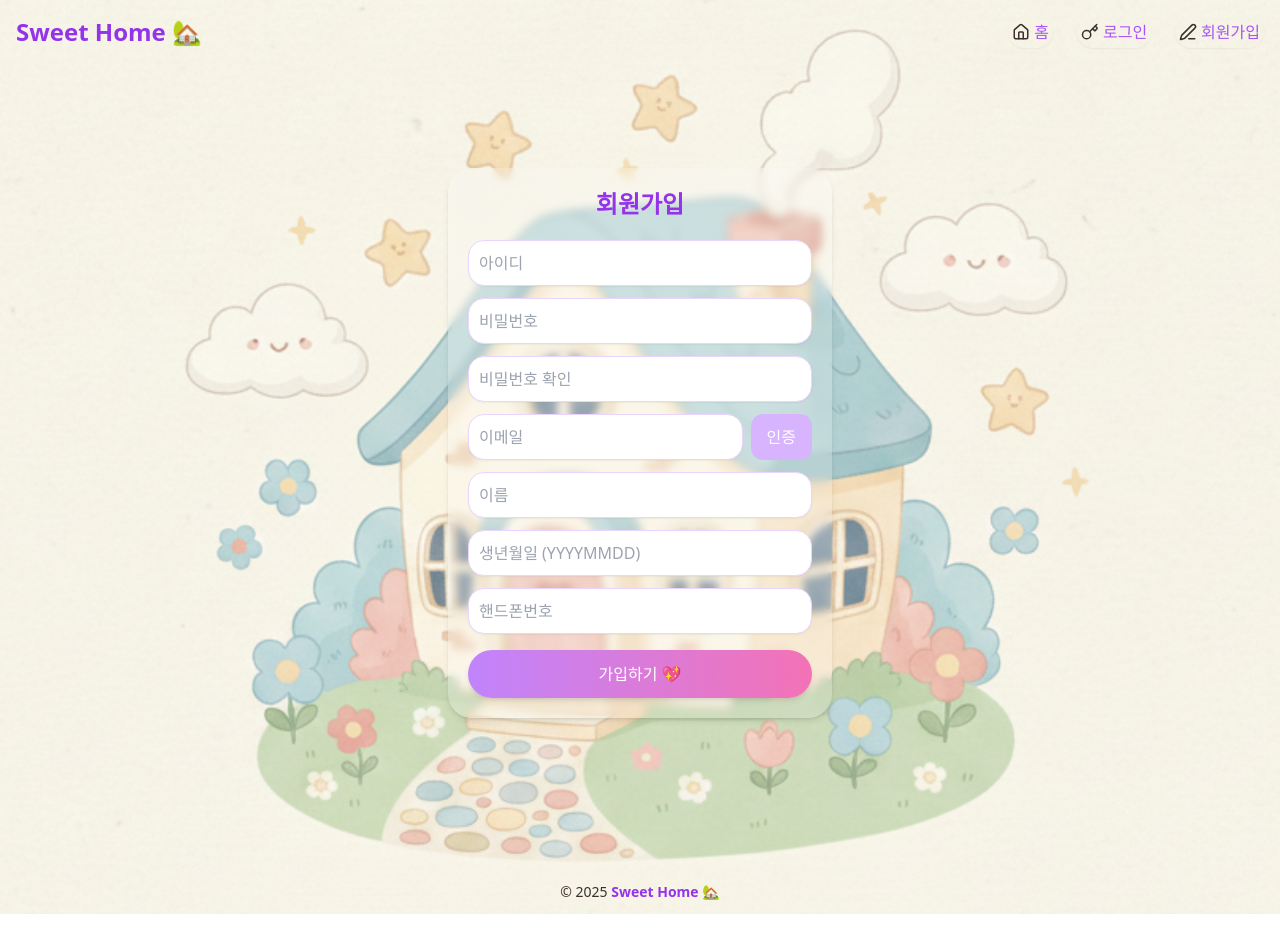
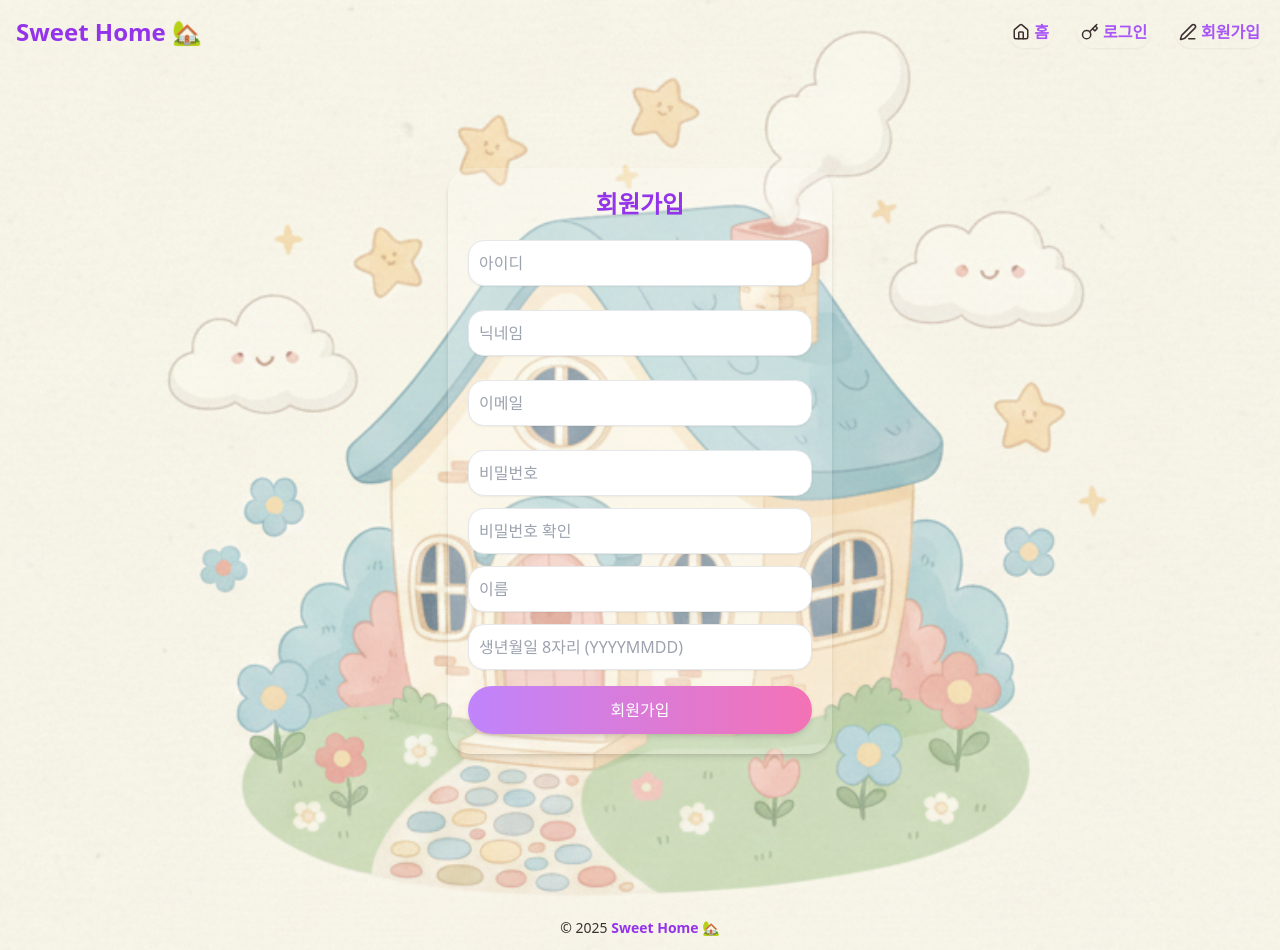
Before and after one commit to wkdwbs8347/reactSW, a React (Vite) app: page /join in a window 1280 px wide. Before the commit the page ends 914 px from the top, so only its background shows below. Built offline with nearby package versions, Linux system fonts and the light colour scheme.

Commit message:
"요청방식(axios) 변경, 회원가입 기능추가"

```diff
--- a/package.json
+++ b/package.json
@@ -10,6 +10,7 @@
     "preview": "vite preview"
   },
   "dependencies": {
+    "axios": "^1.13.2",
     "lucide-react": "^0.555.0",
     "react": "^19.2.0",
     "react-dom": "^19.2.0",
--- /dev/null
+++ b/src/api/axios.js
@@ -0,0 +1,11 @@
+import axios from "axios";
+
+const api = axios.create({
+  baseURL: "http://localhost:8080/api", // 스프링부트 주소 + 기본 경로
+  withCredentials: true, // 필요하면 쿠키/세션 받기
+  headers: {
+    "Content-Type": "application/json",
+  },
+});
+
+export default api;
--- a/src/components/Header.jsx
+++ b/src/components/Header.jsx
@@ -14,21 +14,21 @@ export default function Header() {
 <nav className="flex gap-6 text-purple-500 font-medium">
   <Link
     to="/"
-    className="flex items-center gap-1 p-1 rounded-full hover:bg-purple-100/30 transition transform hover:scale-105 shadow-sm"
+    className="flex items-center font-bold gap-1 p-1 rounded-full hover:bg-purple-100/30 transition transform hover:scale-105 shadow-sm"
   >
     <Home size={18} /> 홈
   </Link>
 
   <Link
     to="/login"
-    className="flex items-center gap-1 p-1 rounded-full hover:bg-pink-100/30 transition transform hover:scale-105 shadow-sm"
+    className="flex items-center font-bold gap-1 p-1 rounded-full hover:bg-pink-100/30 transition transform hover:scale-105 shadow-sm"
   >
     <Key size={18} /> 로그인
   </Link>
 
   <Link
     to="/join"
-    className="flex items-center gap-1 p-1 rounded-full hover:bg-indigo-100/30 transition transform hover:scale-105 shadow-sm"
+    className="flex items-center font-bold gap-1 p-1 rounded-full hover:bg-indigo-100/30 transition transform hover:scale-105 shadow-sm"
   >
     <Edit3 size={18} /> 회원가입
   </Link>
--- a/src/pages/Home.jsx
+++ b/src/pages/Home.jsx
@@ -1,4 +1,5 @@
 import { useEffect, useState } from "react";
+import api from "../api/axios"; // 만든 axios 파일 불러오기
 
 export default function Home() {
   const [text, setText] = useState("");
@@ -6,9 +7,8 @@ export default function Home() {
   useEffect(() => {
     const fetchData = async () => {
       try {
-        const res = await fetch("http://localhost:8080/api/hello");
-        const data = await res.text();
-        setText(data);
+        const res = await api.get("/hello"); // axios.js를 통해 기본경로 설정후 뒷부분 주소만으로 요청
+        setText(res.data); // axios는 자동으로 data에 응답을 담아줌
       } catch (err) {
         console.error("백엔드 요청 실패:", err);
         setText("백엔드 응답 실패");
--- a/src/pages/Join.jsx
+++ b/src/pages/Join.jsx
@@ -1,101 +1,290 @@
-import { useState } from "react";
+import { useState, useRef } from "react";
+import api from "../api/axios"; // 만든 axios 파일 불러오기
+import { useNavigate } from "react-router-dom"; // 페이지 이동 관리 라이브러리
 
 export default function Join() {
-  const [username, setUsername] = useState("");
-  const [password, setPassword] = useState("");
-  const [confirm, setConfirm] = useState("");
+  const navigate = useNavigate(); // 페이지 이동 관리 함수
+  const [loginId, setLoginId] = useState("");
+  const [loginPw, setLoginPw] = useState("");
+  const [loginPwChk, setLoginPwChk] = useState("");
+  const [nickname, setNickname] = useState("");
   const [email, setEmail] = useState("");
-  const [name, setName] = useState("");
+  const [userName, setUserName] = useState("");
   const [birth, setBirth] = useState("");
-  const [phone, setPhone] = useState("");
+  // const [phone, setPhone] = useState("");
 
-  const handleSubmit = (e) => {
-    e.preventDefault();
-    if (password !== confirm) {
-      alert("비밀번호가 일치하지 않습니다.");
+  // 아이디 중복체크
+  const [idCheckMessage, setIdCheckMessage] = useState("");
+  const [isIdAvailable, setIsIdAvailable] = useState(false);
+  const loginIdRef = useRef(null);
+
+  // 닉네임 중복체크
+  const [nicknameCheckMessage, setNicknameCheckMessage] = useState("");
+  const [isNicknameAvailable, setIsNicknameAvailable] = useState(false);
+  const nicknameRef = useRef(null);
+
+  // 이메일 중복체크
+  const [emailCheckMessage, setEmailCheckMessage] = useState("");
+  const [isEmailAvailable, setIsEmailAvailable] = useState(false);
+  const emailRef = useRef(null);
+
+  // 비밀번호 입력 포커스용도
+  const passwordRef = useRef(null);
+  const userNameRef = useRef(null);
+  const birthRef = useRef(null);
+
+  // 아이디 중복 체크
+  const checkLoginId = async () => {
+    setIdCheckMessage("");
+    setIsIdAvailable(false);
+
+    if (!loginId || loginId.trim().length === 0) {
+      setIdCheckMessage("아이디는 필수 입력 정보입니다.");
       return;
     }
-    console.log("회원가입 데이터:", { username, password, email, name, birth, phone });
+
+    if (loginId.trim().length < 4) {
+      setIdCheckMessage("아이디는 4글자 이상이어야 합니다.");
+      loginIdRef.current.focus();
+      return;
+    }
+
+    try {
+      const res = await api.get("/user/checkId", { params: { loginId } });
+      if (res.data.available) {
+        setIdCheckMessage("사용 가능한 아이디입니다.");
+        setIsIdAvailable(true);
+      } else {
+        setIdCheckMessage("이미 사용 중인 아이디입니다.");
+        setIsIdAvailable(false);
+        loginIdRef.current.focus();
+      }
+    } catch (err) {
+      console.error("아이디 체크 실패:", err);
+      setIdCheckMessage("아이디 중복체크 중 오류가 발생했습니다.");
+    }
+  };
+
+  // 닉네임 중복 체크
+  const checkNickname = async () => {
+    setNicknameCheckMessage("");
+    setIsNicknameAvailable(false);
+
+    if (!nickname || nickname.trim().length === 0) {
+      setNicknameCheckMessage("닉네임은 필수 입력 정보입니다.");
+      return;
+    }
+
+    if (nickname.trim().length < 2) {
+      setNicknameCheckMessage("닉네임은 2글자 이상이어야 합니다.");
+      nicknameRef.current.focus();
+      return;
+    }
+
+    try {
+      const res = await api.get("/user/checkNickname", { params: { nickname } });
+      if (res.data.available) {
+        setNicknameCheckMessage("사용 가능한 닉네임입니다.");
+        setIsNicknameAvailable(true);
+      } else {
+        setNicknameCheckMessage("이미 사용 중인 닉네임입니다.");
+        setIsNicknameAvailable(false);
+        nicknameRef.current.focus();
+      }
+    } catch (err) {
+      console.error("닉네임 체크 실패:", err);
+      setNicknameCheckMessage("닉네임 중복체크 중 오류가 발생했습니다.");
+    }
+  };
+
+  // 이메일 중복 체크
+  const checkEmail = async () => {
+    setEmailCheckMessage("");
+    setIsEmailAvailable(false);
+
+    if (!email || email.trim().length === 0) {
+      setEmailCheckMessage("이메일은 필수 입력 정보입니다.");
+      return;
+    }
+
+    const emailRegex = /^[^\s@]+@[^\s@]+\.[^\s@]+$/;
+    if (!emailRegex.test(email)) {
+      setEmailCheckMessage("올바른 이메일 형식이 아닙니다.");
+      emailRef.current.focus();
+      return;
+    }
+
+    try {
+      const res = await api.get("/user/checkEmail", { params: { email } });
+      if (res.data.available) {
+        setEmailCheckMessage("사용 가능한 이메일입니다.");
+        setIsEmailAvailable(true);
+      } else {
+        setEmailCheckMessage("이미 사용 중인 이메일입니다.");
+        setIsEmailAvailable(false);
+        emailRef.current.focus();
+      }
+    } catch (err) {
+      console.error("이메일 체크 실패:", err);
+      setEmailCheckMessage("이메일 중복체크 중 오류가 발생했습니다.");
+    }
+  };
+
+  // 회원가입 제출
+  const handleSubmit = async (e) => {
+    e.preventDefault();
+
+    if (!isIdAvailable) {
+      alert("아이디 중복체크를 해주세요.");
+      loginIdRef.current.focus();
+      return;
+    }
+
+    if (!isNicknameAvailable) {
+      alert("닉네임 중복체크를 해주세요.");
+      nicknameRef.current.focus();
+      return;
+    }
+
+    if (!isEmailAvailable) {
+      alert("이메일 중복체크를 해주세요.");
+      emailRef.current.focus();
+      return;
+    }
+
+    if (!loginPw || loginPw.trim().length === 0) {
+      alert("비밀번호를 입력해주세요.");
+      passwordRef.current.focus();
+      return;
+    }
+
+    if (loginPw !== loginPwChk) {
+      alert("비밀번호가 일치하지 않습니다.");
+      setLoginPw("");
+      setLoginPwChk("");
+      passwordRef.current.focus();
+      return;
+    }
+
+    if (!userName || userName.trim().length === 0) {
+      alert("이름을 입력해주세요.");
+      userNameRef.current.focus();
+      return;
+    }
+
+    if (!birth || birth.trim().length !== 8) {
+      alert("생년월일 8자리를 정확히 입력해주세요 (YYYYMMDD).");
+      birthRef.current.focus();
+      return;
+    }
+
+    try {
+      const payload = { loginId, loginPw, nickname, email, userName, birth };
+      const res = await api.post("/user/join", payload);
+
+      if (res.status === 200 || res.status === 201) {
+        alert("회원가입이 완료되었습니다.");
+        navigate("/"); // 홈 화면으로 이동
+      } else {
+        alert("회원가입에 실패했습니다.");
+      }
+    } catch (err) {
+      console.error("회원가입 실패:", err);
+      const msg = err.response?.data?.message || "서버 오류로 회원가입에 실패했습니다.";
+      alert(msg);
+    }
   };
 
   return (
     <div className="flex justify-center items-center py-16 px-4">
-      <div className="bg-white/20 backdrop-blur-sm p-5 rounded-3xl w-full max-w-sm shadow-md">
+      <div className="bg-white/20 p-5 rounded-3xl w-full max-w-sm shadow-md">
         <h1 className="text-2xl font-bold text-purple-600 mb-5 text-center">
           회원가입
         </h1>
 
         <form onSubmit={handleSubmit} className="flex flex-col gap-3">
           <input
+            ref={loginIdRef}
             type="text"
             placeholder="아이디"
-            value={username}
-            onChange={(e) => setUsername(e.target.value)}
-            className="p-2.5 rounded-2xl border border-purple-200 shadow-sm focus:ring-2 focus:ring-purple-300 transition"
+            value={loginId}
+            onChange={(e) => setLoginId(e.target.value)}
+            onBlur={checkLoginId}
+            className="p-2.5 rounded-2xl border shadow-sm"
           />
+          <p className={`text-sm ${isIdAvailable ? "text-green-600" : "text-red-600"}`}>
+            {idCheckMessage}
+          </p>
 
           <input
+            ref={nicknameRef}
+            type="text"
+            placeholder="닉네임"
+            value={nickname}
+            onChange={(e) => setNickname(e.target.value)}
+            onBlur={checkNickname}
+            className="p-2.5 rounded-2xl border shadow-sm"
+          />
+          <p className={`text-sm ${isNicknameAvailable ? "text-green-600" : "text-red-600"}`}>
+            {nicknameCheckMessage}
+          </p>
+
+          <input
+            ref={emailRef}
+            type="email"
+            placeholder="이메일"
+            value={email}
+            onChange={(e) => setEmail(e.target.value)}
+            onBlur={checkEmail}
+            className="p-2.5 rounded-2xl border shadow-sm"
+          />
+          <p className={`text-sm ${isEmailAvailable ? "text-green-600" : "text-red-600"}`}>
+            {emailCheckMessage}
+          </p>
+
+          <input
+            ref={passwordRef}
             type="password"
             placeholder="비밀번호"
-            value={password}
-            onChange={(e) => setPassword(e.target.value)}
-            className="p-2.5 rounded-2xl border border-purple-200 shadow-sm focus:ring-2 focus:ring-purple-300 transition"
+            value={loginPw}
+            maxLength="20"
+            onChange={(e) => setLoginPw(e.target.value)}
+            className="p-2.5 rounded-2xl border shadow-sm"
           />
 
           <input
             type="password"
             placeholder="비밀번호 확인"
-            value={confirm}
-            onChange={(e) => setConfirm(e.target.value)}
-            className="p-2.5 rounded-2xl border border-purple-200 shadow-sm focus:ring-2 focus:ring-purple-300 transition"
-          />
-
-          <div className="flex gap-2">
-            <input
-              type="email"
-              placeholder="이메일"
-              value={email}
-              onChange={(e) => setEmail(e.target.value)}
-              className="flex-1 p-2.5 rounded-2xl border border-purple-200 shadow-sm focus:ring-2 focus:ring-purple-300 transition"
-            />
-            <button
-              type="button"
-              className="bg-purple-300 text-white px-4 rounded-xl hover:bg-purple-400 transition active:scale-95"
-            >
-              인증
-            </button>
-          </div>
-
-          <input
-            type="text"
-            placeholder="이름"
-            value={name}
-            onChange={(e) => setName(e.target.value)}
-            className="p-2.5 rounded-2xl border border-purple-200 shadow-sm focus:ring-2 focus:ring-purple-300 transition"
+            value={loginPwChk}
+            maxLength="20"
+            onChange={(e) => setLoginPwChk(e.target.value)}
+            className="p-2.5 rounded-2xl border shadow-sm"
           />
 
           <input
+            ref={userNameRef}
             type="text"
-            placeholder="생년월일 (YYYYMMDD)"
+            placeholder="이름"
+            value={userName}
+            onChange={(e) => setUserName(e.target.value)}
+            className="p-2.5 rounded-2xl border shadow-sm"
+          />
+
+          <input
+            ref={birthRef}
+            type="text"
+            placeholder="생년월일 8자리 (YYYYMMDD)"
             value={birth}
             maxLength={8}
             onChange={(e) => setBirth(e.target.value.replace(/[^0-9]/g, ""))}
-            className="p-2.5 rounded-2xl border border-purple-200 shadow-sm focus:ring-2 focus:ring-purple-300 transition"
-          />
-
-          <input
-            type="tel"
-            placeholder="핸드폰번호"
-            value={phone}
-            onChange={(e) => setPhone(e.target.value)}
-            className="p-2.5 rounded-2xl border border-purple-200 shadow-sm focus:ring-2 focus:ring-purple-300 transition"
+            className="p-2.5 rounded-2xl border shadow-sm"
           />
 
           <button
             type="submit"
-            className="bg-gradient-to-r from-purple-400 to-pink-400 text-white p-3 mt-1 rounded-3xl shadow-md hover:scale-105 transition active:scale-95"
+            className="bg-gradient-to-r from-purple-400 to-pink-400 text-white p-3 mt-1 rounded-3xl shadow-md"
           >
-            가입하기 💖
+            회원가입
           </button>
         </form>
       </div>
--- a/src/pages/Login.jsx
+++ b/src/pages/Login.jsx
@@ -40,7 +40,7 @@ export default function Login() {
             type="submit"
             className="bg-gradient-to-r from-purple-400 to-pink-400 text-white p-3 mt-2 rounded-3xl shadow-md hover:scale-105 transition active:scale-95"
           >
-            로그인하기 💜
+            로그인
           </button>
         </form>
       </div>
```
Also changed, not shown: 1 other file (tests, documents, lock files or other folders).
